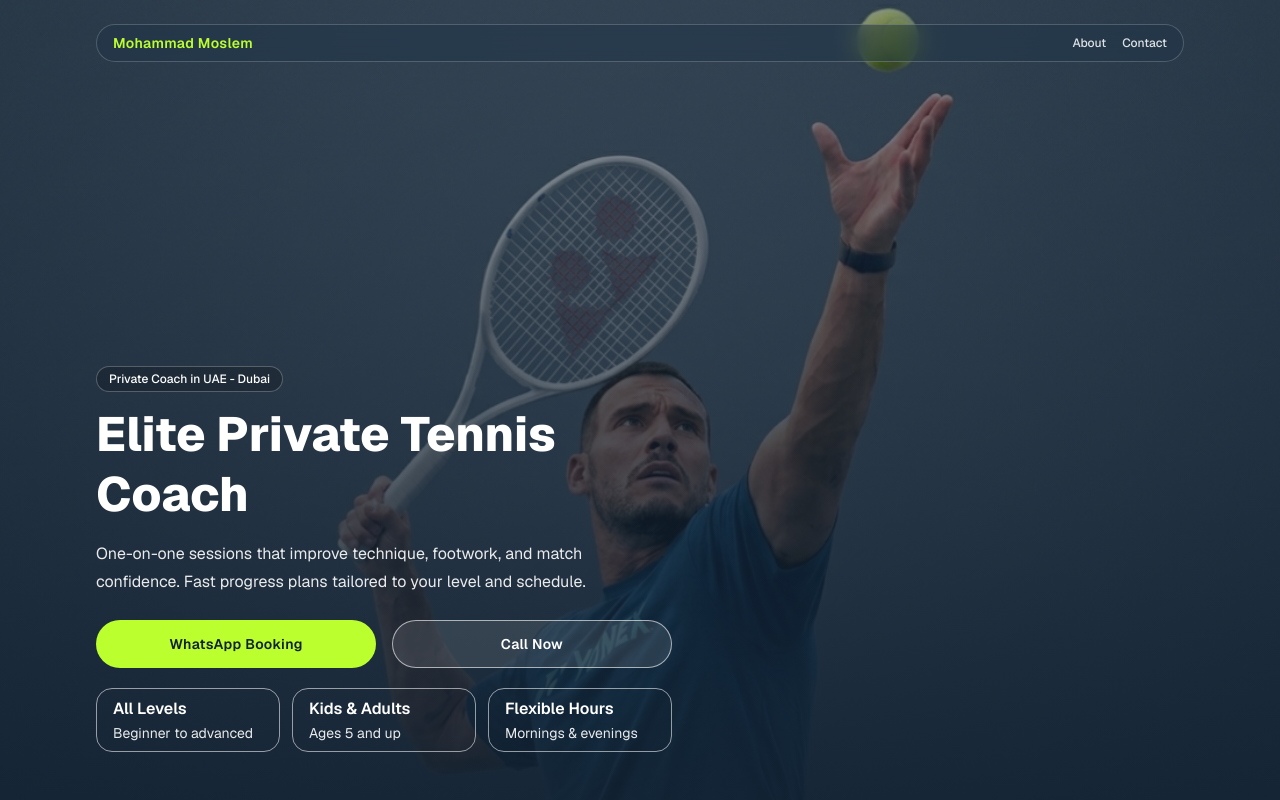
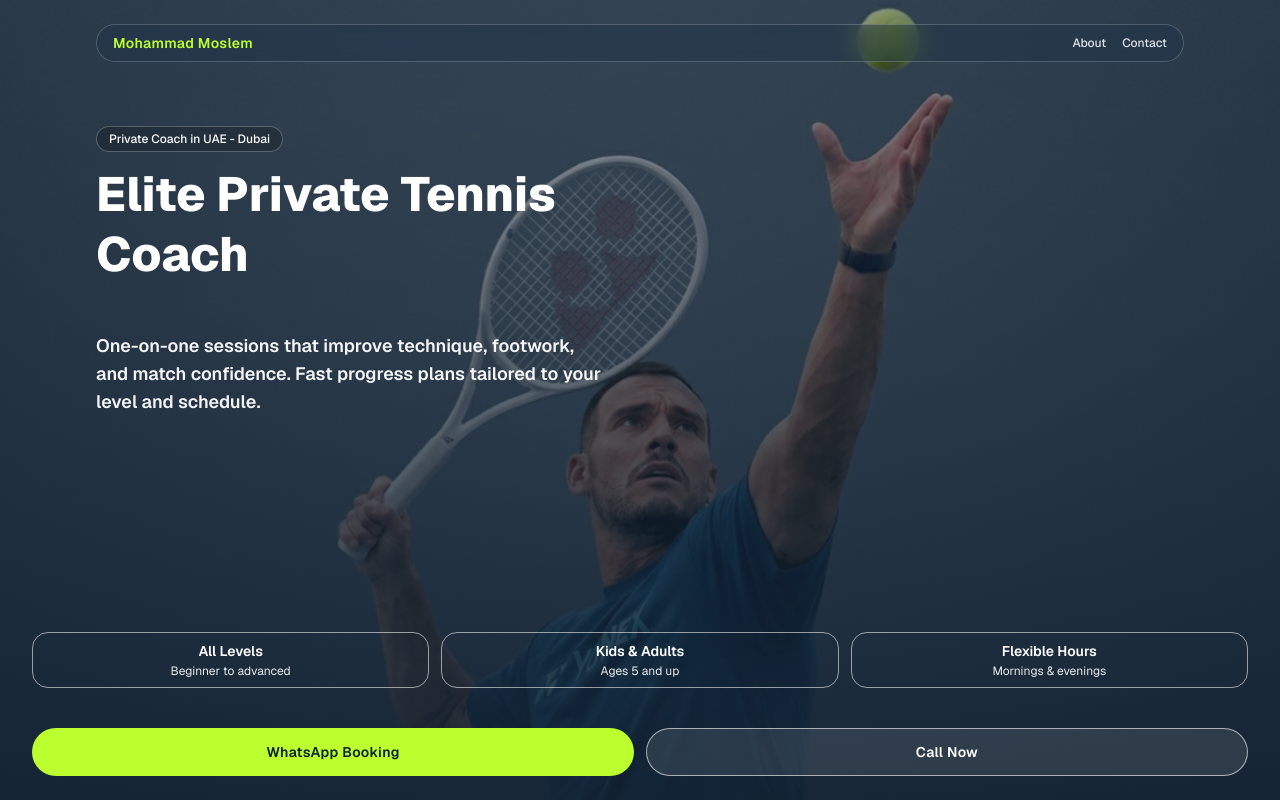
Before and after one commit to WhisperOfLove/tennis-coacher-web, a Next.js app: page / in a window 1280 px wide. Built offline with nearby package versions, Linux system fonts and the light colour scheme.

Commit message:
big change

```diff
--- a/src/components/HeroSection.tsx
+++ b/src/components/HeroSection.tsx
@@ -33,7 +33,7 @@ export function HeroSection() {
           </nav>
         </header>
 
-        <main className="mt-8 max-w-xl sm:mt-auto sm:pb-4">
+        <main className="mt-5 max-w-xl pb-44 sm:mt-10 md:mt-14 lg:mt-16">
           <p className="mb-3 inline-flex rounded-full border border-white/25 bg-black/20 px-3 py-1 text-xs font-medium">
             Private Coach in UAE - Dubai
           </p>
@@ -42,34 +42,35 @@ export function HeroSection() {
           </h1>
           <p
             id="about"
-            className="mt-4 max-w-lg text-sm leading-7 text-white/90 sm:text-base"
+            className="mt-12 max-w-lg text-base font-semibold leading-7 text-white/95 sm:text-lg"
           >
             One-on-one sessions that improve technique, footwork, and match
             confidence. Fast progress plans tailored to your level and schedule.
           </p>
 
-          <div
-            id="contact"
-            className="mt-6 grid grid-cols-1 gap-3 sm:grid-cols-2 sm:gap-4"
-          >
-            <ActionButton label="WhatsApp Booking" href={WHATSAPP_LINK} />
-            <ActionButton label="Call Now" href={CALL_LINK} variant="secondary" />
-          </div>
+        </main>
 
-          <div className="mt-5 grid grid-cols-3 gap-2 sm:gap-3">
+        <div className="pointer-events-none absolute inset-x-4 bottom-28 z-20 grid grid-cols-3 gap-2 sm:inset-x-8 sm:bottom-28 sm:gap-3">
           {highlights.map((item) => (
             <article
               key={item.title}
-                className="rounded-2xl border border-white/55 px-2 py-2 text-white sm:px-4"
+              className="rounded-2xl border border-white/55 px-2 py-2 text-center text-white sm:px-3"
             >
-                <h3 className="text-xs font-semibold sm:text-base">{item.title}</h3>
-                <p className="mt-0.5 text-[10px] text-white/90 sm:text-sm">
+              <h3 className="text-xs font-semibold sm:text-sm">{item.title}</h3>
+              <p className="mt-0.5 text-[10px] leading-snug text-white/90 sm:text-xs">
                 {item.subtitle}
               </p>
             </article>
           ))}
         </div>
-        </main>
+
+        <div
+          id="contact"
+          className="absolute inset-x-4 bottom-4 z-30 grid grid-cols-1 gap-3 sm:inset-x-8 sm:bottom-6 sm:grid-cols-2"
+        >
+          <ActionButton label="WhatsApp Booking" href={WHATSAPP_LINK} />
+          <ActionButton label="Call Now" href={CALL_LINK} variant="secondary" />
+        </div>
       </div>
     </section>
   );
```
Lines whose indentation alone changed are shown as unchanged.
